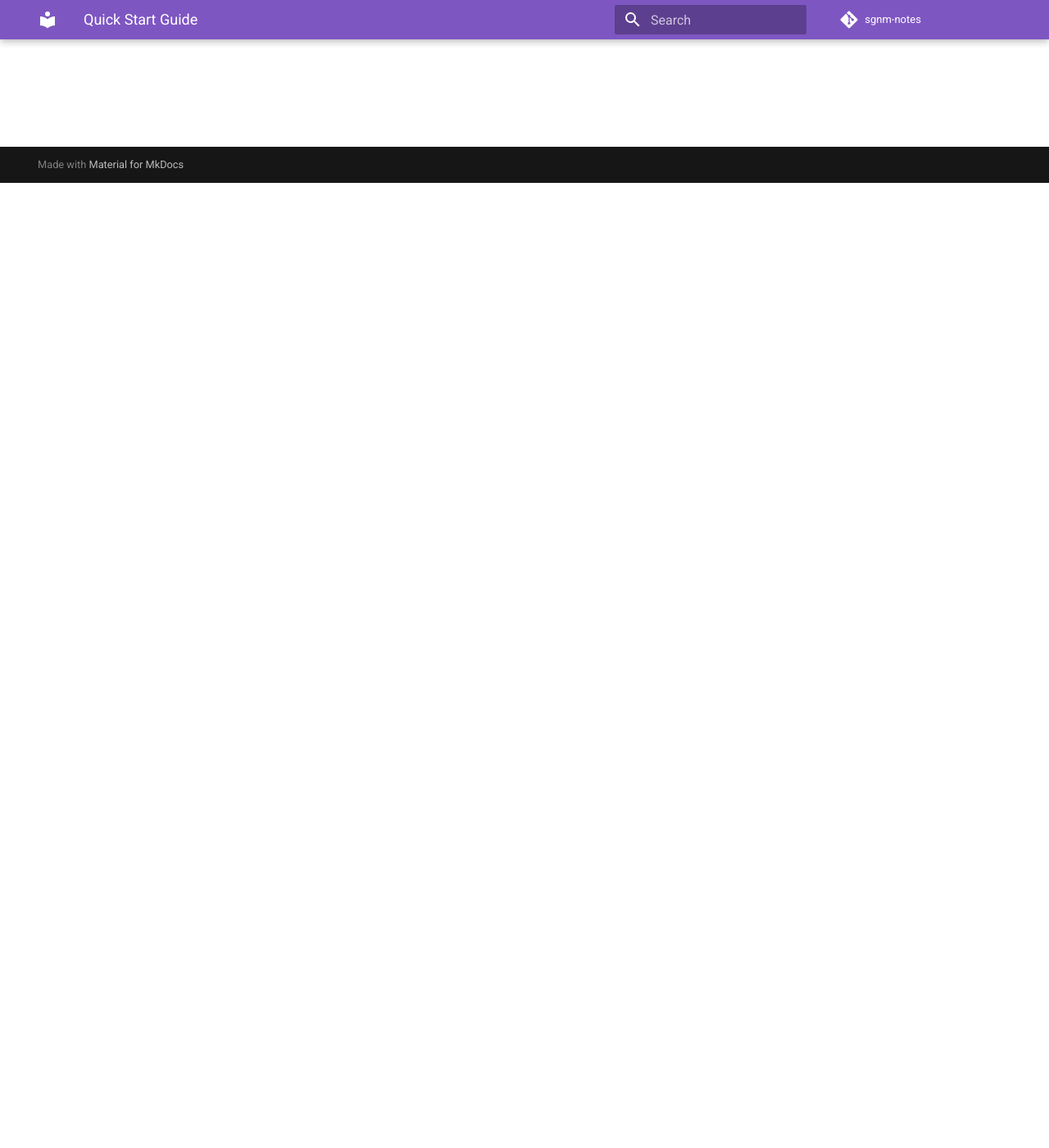
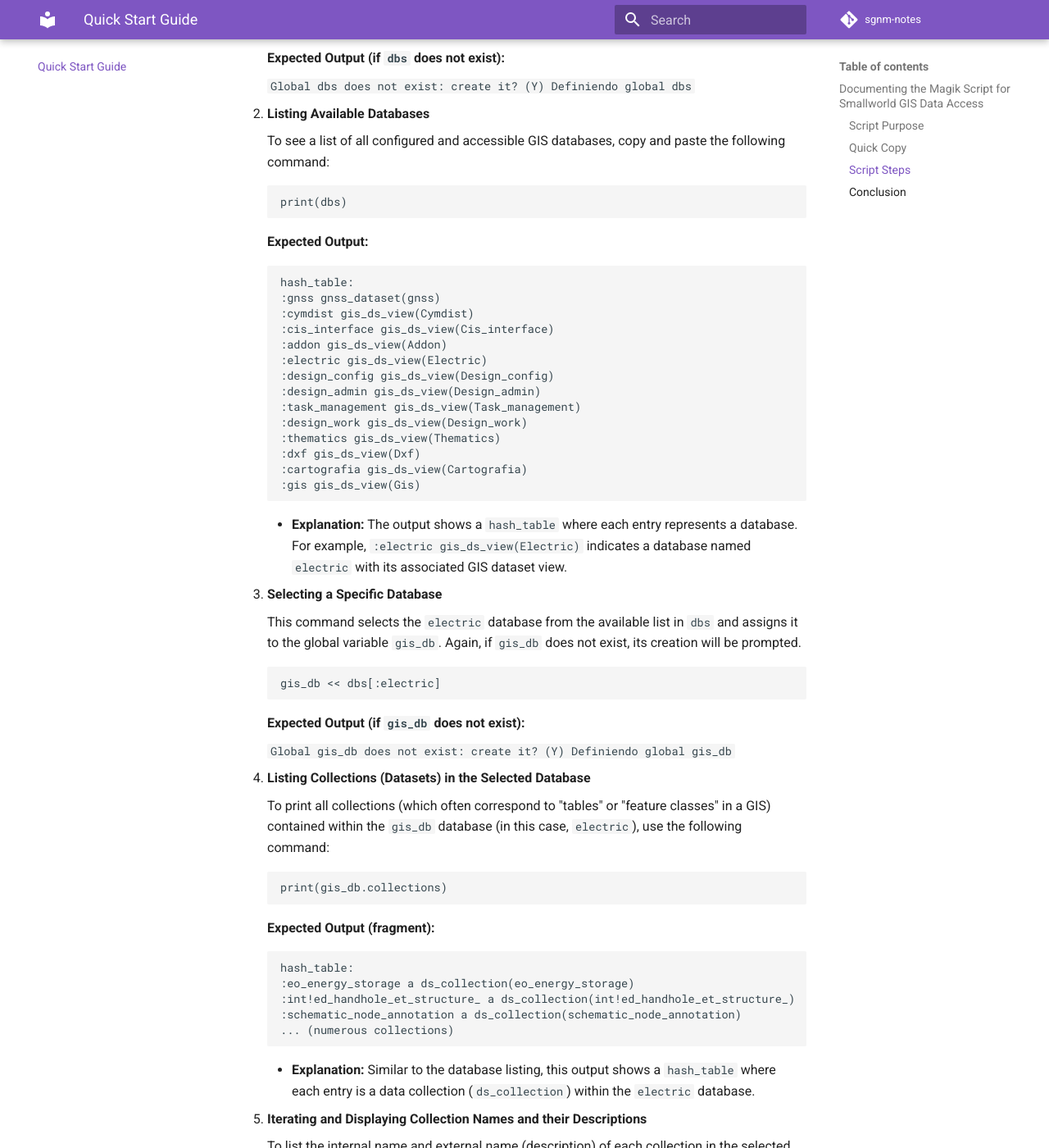
Before and after one commit to CarlosGarayITC/sgnm-notes, an MkDocs documentation site: the page built from docs/start-guide.md, in a window 1280 px wide and 1400 px high, scrolled down 1177 px. Shown: the whole window at 82% size. Built offline with MkDocs 1.6.1 and Material for MkDocs 9.7.7, drawn with Linux system fonts in a browser that asks for light colours; comment, search, counter and statistics services are not loaded; some of the changed text lies outside the part shown.

Commit message:
update start-guide.md

````diff
--- a/docs/start-guide.md
+++ b/docs/start-guide.md
@@ -1,6 +1,152 @@
 # Quick Start Guide
 
-1. **Step One:** Do this...
-2. **Step Two:** Then do that...
+## Documenting the Magik Script for Smallworld GIS Data Access
 
-This is a sample guide.
+This document describes a Magik script that allows interaction with Smallworld GIS databases and datasets.
+
+### Script Purpose
+
+The objective of this script is to initialize access to Smallworld GIS databases, select a specific database, and list the available collections (tables or feature classes) within that database, showing both their internal names and their external (description) names.
+
+### Quick Copy
+
+For quick interaction with the Magik interpreter, you can copy and paste these code blocks directly.
+
+```
+dbs << gis_program_manager.databases
+```
+
+```
+print(dbs)
+```
+
+```
+gis_db << dbs[:electric]
+```
+
+```
+print(gis_db.collections)
+```
+
+```
+_for collection _over gis_db.collections.fast_elements()
+_loop
+    write(collection.name, %tab, collection.external_name)
+_endloop
+```
+
+### Script Steps
+
+Below, each command of the Magik script and its expected output are detailed:
+
+1.  **Initializing GIS Databases**
+
+    This command assigns a reference to the GIS database manager to the global variable `dbs`. If `dbs` does not exist, the system will ask if you want to create it.
+
+    <pre>```
+    dbs << gis_program_manager.databases
+    ```</pre>
+
+    **Expected Output (if `dbs` does not exist):**
+
+    ```
+    Global dbs does not exist: create it? (Y)
+    Definiendo global dbs
+    ```
+
+2.  **Listing Available Databases**
+
+    To see a list of all configured and accessible GIS databases, copy and paste the following command:
+
+    <pre>```
+    print(dbs)
+    ```</pre>
+
+    **Expected Output:**
+
+    <pre>```
+    hash_table:
+    :gnss gnss_dataset(gnss)
+    :cymdist gis_ds_view(Cymdist)
+    :cis_interface gis_ds_view(Cis_interface)
+    :addon gis_ds_view(Addon)
+    :electric gis_ds_view(Electric)
+    :design_config gis_ds_view(Design_config)
+    :design_admin gis_ds_view(Design_admin)
+    :task_management gis_ds_view(Task_management)
+    :design_work gis_ds_view(Design_work)
+    :thematics gis_ds_view(Thematics)
+    :dxf gis_ds_view(Dxf)
+    :cartografia gis_ds_view(Cartografia)
+    :gis gis_ds_view(Gis)
+    ```</pre>
+
+    *   **Explanation:** The output shows a `hash_table` where each entry represents a database. For example, `:electric gis_ds_view(Electric)` indicates a database named `electric` with its associated GIS dataset view.
+
+3.  **Selecting a Specific Database**
+
+    This command selects the `electric` database from the available list in `dbs` and assigns it to the global variable `gis_db`. Again, if `gis_db` does not exist, its creation will be prompted.
+
+    <pre>```
+    gis_db << dbs[:electric]
+    ```</pre>
+
+    **Expected Output (if `gis_db` does not exist):**
+
+    ```
+    Global gis_db does not exist: create it? (Y)
+    Definiendo global gis_db
+    ```
+
+4.  **Listing Collections (Datasets) in the Selected Database**
+
+    To print all collections (which often correspond to "tables" or "feature classes" in a GIS) contained within the `gis_db` database (in this case, `electric`), use the following command:
+
+    <pre>```
+    print(gis_db.collections)
+    ```</pre>
+
+    **Expected Output (fragment):**
+
+    <pre>```
+    hash_table:
+    :eo_energy_storage a ds_collection(eo_energy_storage)
+    :int!ed_handhole_et_structure_ a ds_collection(int!ed_handhole_et_structure_)
+    :schematic_node_annotation a ds_collection(schematic_node_annotation)
+    ... (numerous collections)
+    ```</pre>
+
+    *   **Explanation:** Similar to the database listing, this output shows a `hash_table` where each entry is a data collection (`ds_collection`) within the `electric` database.
+
+5.  **Iterating and Displaying Collection Names and their Descriptions**
+
+    To list the internal name and external name (description) of each collection in the selected database, copy and paste the following loop:
+
+    <pre>```
+    _for collection _over gis_db.collections.fast_elements()
+    _loop
+        write(collection.name, %tab, collection.external_name)
+    _endloop
+    ```</pre>
+
+    **Expected Output (fragment):**
+
+    <pre>```
+    eo_energy_storage	Almacenamiento de Energía
+    int!ed_handhole_et_structure_	int!ed_handhole_et_structure_
+    schematic_node_annotation	Schematic Node Annotation
+    int!eo_energy_sto_eo_energy_sto2	int!eo_energy_sto_eo_energy_sto2
+    ex_dd!version	ex_dd!version
+    int!ed_pole_ed_pole_forei	int!ed_pole_ed_pole_forei
+    ed_pole_foreign_attachment	Accesorios Exteriores
+    data_correction_type	Data Correction Type
+    swg_dsn_free_cancellation	Cancelación Libre
+    eo_owner_type_name_catalog	Catálogo Nombre de Propiedad
+    ... (numerous collections with their descriptions)
+    ```</pre>
+
+    *   **Explanation:** This is the most informative part, as it provides a user-readable description of what each internal collection represents. For example, `eo_energy_storage` is described as "Almacenamiento de Energía". Many intermediate or relational collections (`int!...`) may not have a user-friendly external name.
+
+### Conclusion
+
+This Magik script is a fundamental tool for exploring the structure of a Smallworld GIS database, allowing developers and administrators to quickly understand what databases and collections are available and what their purpose is.
````
